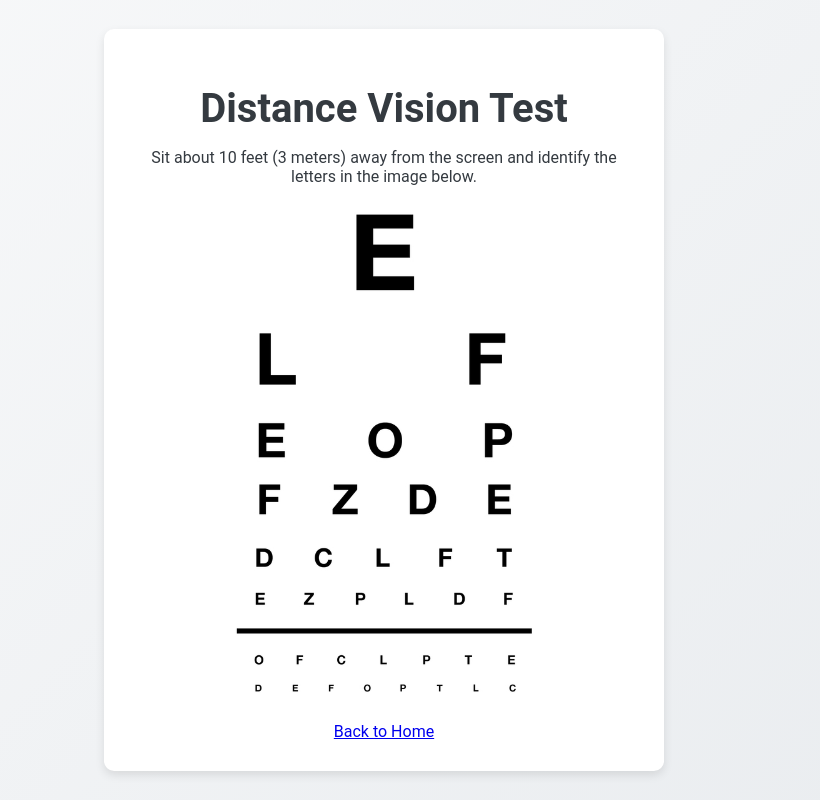
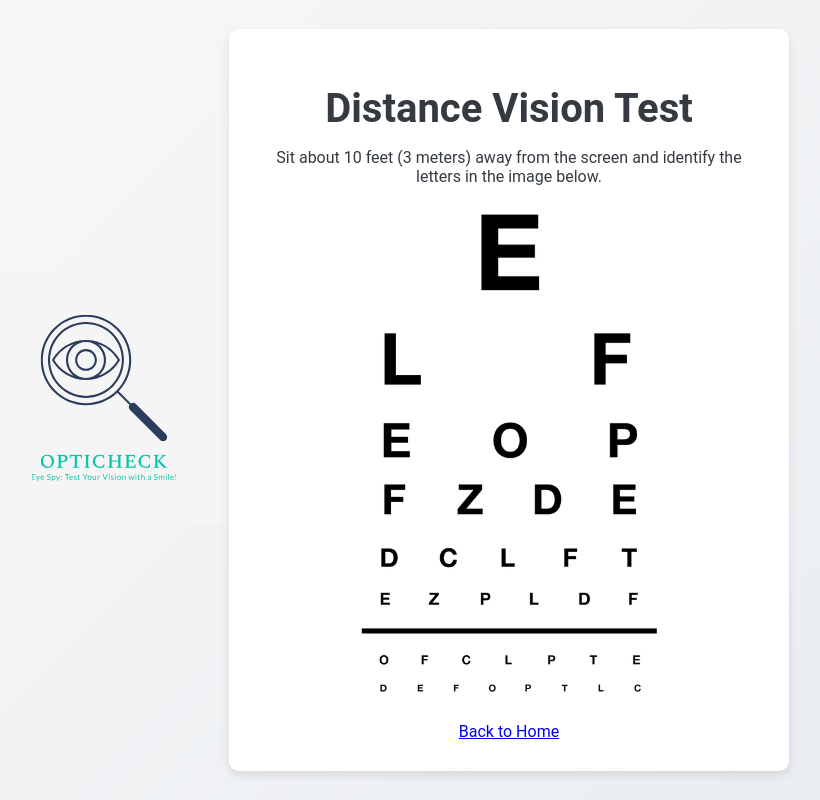
Before and after one commit to akshayjith4/OptiCheck, a plain HTML site: page distance-test.html in a window 1280 px wide. Shown: the whole page, without its empty margins (256-1076 px from the left). Drawn offline with Linux system fonts and the light colour scheme.

Commit message:
Update distance-test.html
integrate new logo into distance vision test page

```diff
--- a/distance-test.html
+++ b/distance-test.html
@@ -7,6 +7,12 @@
     <link rel="stylesheet" href="styles.css">
 </head>
 <body>
+    <header>
+        <a href="index.html">
+            <img src="images/logo.svg" alt="OptiCheck Logo" width="250">
+        </a>
+    </header>
+
     <div class="container">
         <h1>Distance Vision Test</h1>
         <p>Sit about 10 feet (3 meters) away from the screen and identify the letters in the image below.</p>
```
